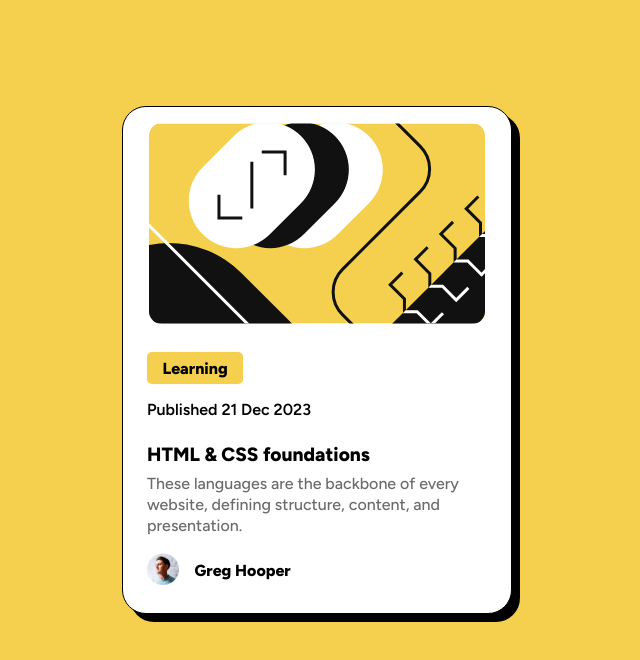
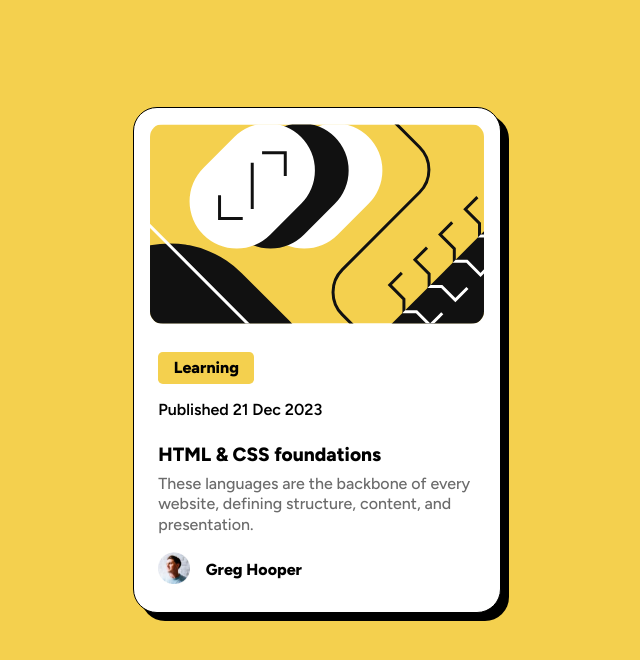
Before and after one commit to MaicolRoma/Card-Blog.github.io, a plain HTML site: page index.html in a window 1280 px wide. Shown: the whole page, without its empty margins (323-963 px from the left). Drawn offline with Linux system fonts and the light colour scheme.

Commit message:
commit-2.1

```diff
--- a/assets/CSS/style.css
+++ b/assets/CSS/style.css
@@ -470,6 +470,168 @@
 
             }
             }
+
+ /*1000px*/
+
+ @media (min-width: 1000px){
+
+    body{
+        background-color: hsl(47, 88%, 63%);
+        min-height: 90vh;
+        display: flex;
+        justify-content: center;
+        align-items: center;
+    }
+    /*big container*/
+    .container-card{
+        display: flex;
+        justify-content: center;
+        margin: 1rem auto;
+
+
+    }
+    /*card-white-article*/
+    .blog-card{
+        background-color: hsl(0, 0%, 100%);
+        display: flex;
+        flex-direction: column;
+        justify-content: center;
+        border-radius: 1.5rem;
+        padding: 0.5rem;
+        max-width: 49%;
+        border: 1px solid;
+        box-shadow:  0.5rem 0.5rem;
+        max-height: 30%;
+
+
+    }
+
+    .container-header{
+        display:flex;
+        justify-content: center;
+        max-width: 100%;
+        margin-top: 0.5rem;
+        margin-left: 0.5rem;
+        margin-right: 0.5rem;
+        margin-bottom: 0.5rem;
+    }
+
+    /*figure*/
+    .container-image-header{
+        max-width: 100%;
+        margin: 0;
+
+
+    }
+    /*picture header*/
+    .profile-header-image{
+        border-radius: 0.8rem;
+        max-width: 100%;
+
+
+    }
+
+    /*section Published*/
+    .Published{
+      padding: 1rem;
+      max-width: 100%;
+
+    }
+    .container-learning{
+        font-family: "Figtree", sans-serif;
+        font-optical-sizing: auto;
+        font-weight: 800;
+        font-style: normal;
+        margin-bottom: 1rem;
+        height: 2rem;
+
+    }
+    .container-published{
+        width: 100%;
+        margin-bottom: 0.5rem;
+    }
+    .learning-box{
+        background-color: hsl(47, 88%, 63%);
+        border-radius: 0.3rem;
+        max-width: 6rem;
+        height: 100%;
+        display: flex;
+        align-items: center;
+        justify-content: center;
+    }
+    .container-published{
+        font-family: "Figtree", sans-serif;
+        font-optical-sizing: auto;
+        font-weight: 600;
+        font-style: normal;
+    }
+
+    /*section foundation*/
+    .html-foundations{
+
+        padding-right: 0.5rem;
+        padding-left: 1rem;
+
+
+    }
+    .text title{
+
+        font-family: "Figtree", sans-serif;
+        font-optical-sizing: auto;
+        font-weight: 800;
+        font-size: larger;
+        font-style: normal;
+        margin-bottom: 0.5rem;
+    }
+    .title:hover {
+        cursor: pointer;
+        color: hsl(47, 88%, 63%);
+    }
+
+    .text p{
+        text-align: start;
+        line-height: 1.3rem;
+        color: hsl(0, 0%, 42%);
+        font-family: "Figtree", sans-serif;
+        font-optical-sizing: auto;
+        font-weight: 500;
+        font-size: var(--font-size-p);
+        font-style: normal;
+        width: 100%;
+    }
+    #text{
+        max-width: 100%;
+    }
+
+
+    /*profile*/
+    .profile{
+        display: flex;
+        align-items: center;
+        margin: 1rem;
+
+    }
+    .photo-profile{
+        margin-right: 1rem;
+
+    }
+    .photo-profile img{
+        height: 2rem;
+    }
+    .nome-profile{
+        display: flex;
+        align-items: center;
+
+    }
+    .nome-profile span{
+        font-family: "Figtree", sans-serif;
+        font-optical-sizing: auto;
+        font-weight: 800;
+        font-style: normal;
+
+    }
+    }
+
 /*--------------------------------------------540px-------------------------------------------------*/
 @media (width:540px){
 
```
